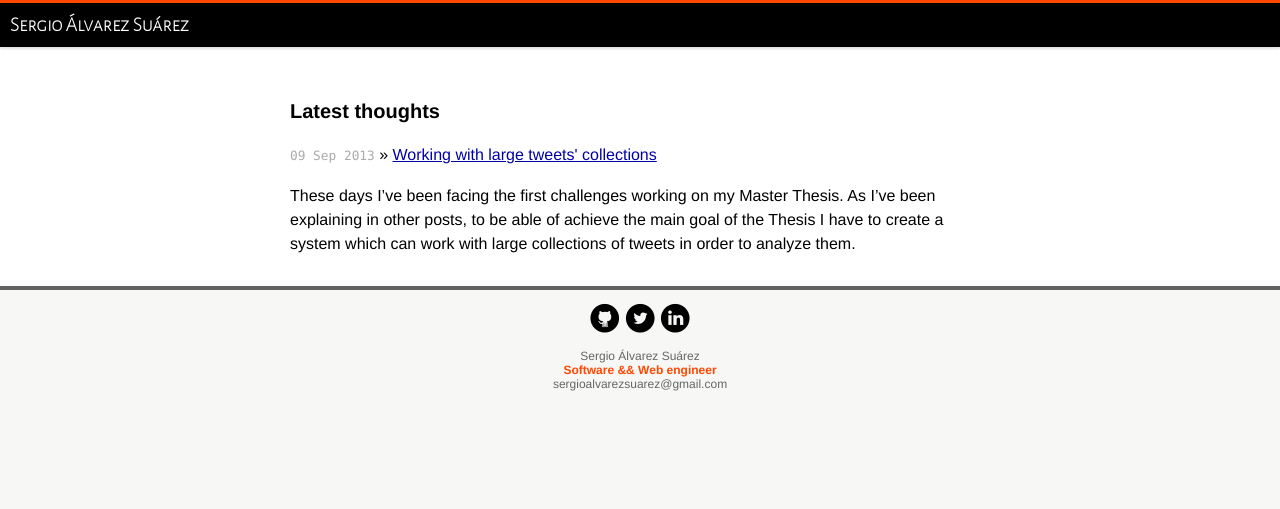
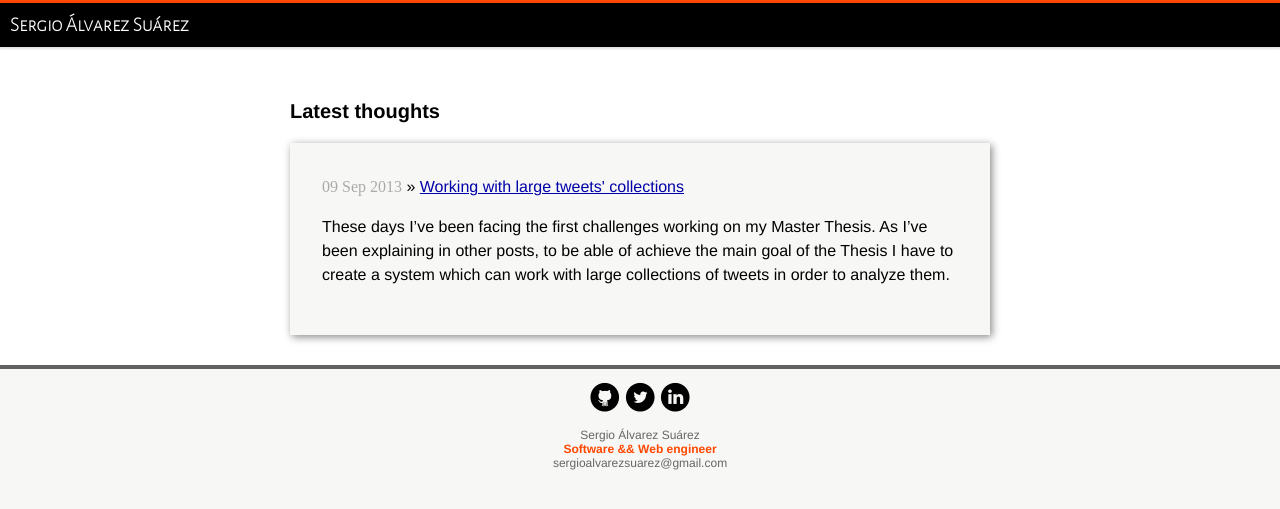
Before and after one commit to sergioalvz/sergioalvz.github.io, a Jekyll site: the page built from index.html, in a window 1280 px wide. Shown: the top 509 px of the page. Built offline with Jekyll 4.4.1, drawn with Linux system fonts in a browser that asks for light colours; some web fonts are replaced; Markdown is read by kramdown in place of the engine named in the settings.

Commit message:
Added drafts folder. Minor updates in stylesheets

`````diff
--- a/_layouts/default.html
+++ b/_layouts/default.html
@@ -15,6 +15,7 @@
         <!-- Fonts -->
         <link href='http://fonts.googleapis.com/css?family=Alegreya+Sans+SC:100' rel='stylesheet' type='text/css'>
         <link href='http://fonts.googleapis.com/css?family=Oxygen:400,300,700' rel='stylesheet' type='text/css'>
+        <link href='http://fonts.googleapis.com/css?family=Shadows+Into+Light+Two' rel='stylesheet' type='text/css'>
 
         <script>
           (function(i,s,o,g,r,a,m){i['GoogleAnalyticsObject']=r;i[r]=i[r]||function(){
--- a/_posts/2013-09-9-working-with-large-tweets-collections.markdown
+++ b/_posts/2013-09-9-working-with-large-tweets-collections.markdown
@@ -26,7 +26,7 @@ Some of the benefits of using Scala (which perhaps may not be applied to your p
 ### XML native support
 Working and serialize an object in XML by using Scala is absurdly simple:
 
-{% highlight scala %}
+````scala
 /**
  * Project: falcon
  * Package: org.falcon.model
@@ -58,7 +58,7 @@ class Tweet(username: String, location: String, timezone: String, latitude: Stri
       </text>
     </tweet>
 }
-{% endhighlight %}
+````
 
 The Scala support for working with literals allows us to code the objects' XML representation easily. As well as its later deserialization.
 
--- a/css/main.css
+++ b/css/main.css
@@ -40,14 +40,22 @@ a:visited { color: #a0a; }
 }
 
 .posts li {
+  padding: 2em;
+  margin-bottom: 2em;
+
+  background-color: rgb(247, 247, 245);
+  box-shadow: .1em .1em .5em #888888;
+
   font-size: 1.6em;
   line-height: 1.5em;
 }
 
+.posts li:last-child { margin-bottom: 0; }
+
 .posts span {
   color: #aaa;
-  font-family: Monaco, "Courier New", monospace;
-  font-size: 80%;
+  font-family: 'Shadows Into Light Two', cursive;
+  font-size: 1em;
 }
 
 /*****************************************************************************/
@@ -120,7 +128,7 @@ footer > div {
 h2 { font-size: 2em; line-height: 1.5em; }
 h3 { font-size: 1.8em; color: #ff4700; text-decoration: underline; }
 
-.meta { font-size: 1.2em; }
+.meta { font-size: 1.5em; font-family: 'Shadows Into Light Two', cursive; }
 
 /*****************************************************************************/
 /*
@@ -136,6 +144,8 @@ h3 { font-size: 1.8em; color: #ff4700; text-decoration: underline; }
 
 /* standard */
 .post pre {
+  font-size: 1.2em;
+
   border: 1px solid #ddd;
   background-color: rgba(238, 238, 255, 0.1);
   padding: 1em;
@@ -152,7 +162,6 @@ h3 { font-size: 1.8em; color: #ff4700; text-decoration: underline; }
 }
 
 .post code {
-  font-size: 1.5em;
   border: 1px solid #ddd;
   background-color: rgba(238, 238, 255, 0);
   padding: 0 .2em;
`````
Also changed, not shown: _drafts/sax-streaming-algorithm.md (added, +38 -0 lines), index.html (line endings or trailing spaces).
